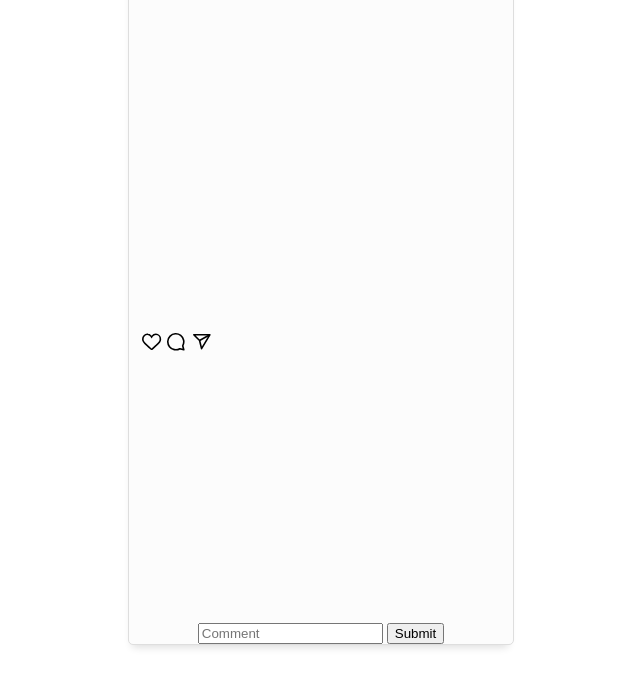
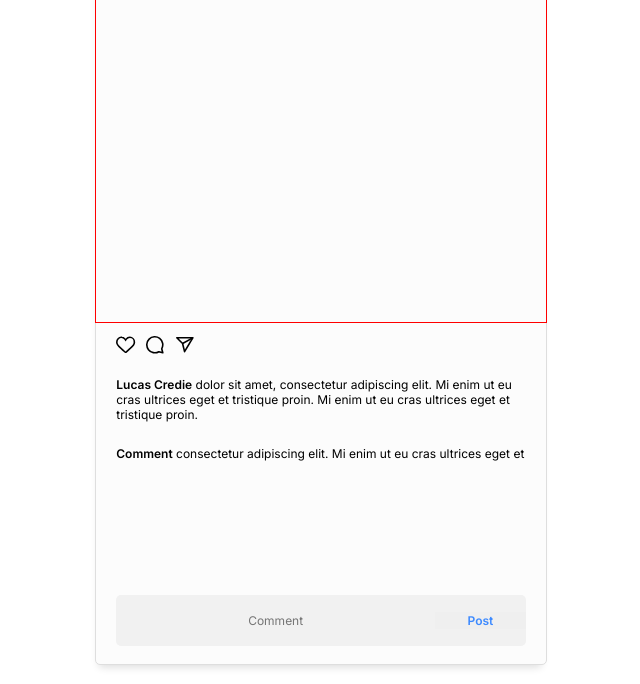
Before and after one commit to ramirofazio/coloredByteTest, a plain HTML site: page index.html in a window 1280 px wide. Shown: the part 116-800 px from the top of the page, without its empty margins (319-959 px from the left). Drawn offline with Linux system fonts and the light colour scheme.

Commit message:
Comments mockup ready

```diff
--- a/index.css
+++ b/index.css
@@ -1,4 +1,4 @@
-@import url("https://fonts.googleapis.com/css2?family=Inter:wght@400;500&display=swap");
+@import url("https://fonts.googleapis.com/css2?family=Inter:wght@400;500;600&display=swap");
 
 body {
   margin: 0;
@@ -18,22 +18,17 @@ body {
 .infoContainer {
   display: flex;
   flex-direction: column;
-  width: 30%;
-  height: 90%;
+  align-items: center;
+  width: 450px;
+  height: 95%;
   background: #fcfcfc;
   border: 1px solid #dedede;
   box-shadow: -1px 7px 8px -5px rgba(0, 0, 0, 0.14);
   border-radius: 5px;
 }
 
-.header,
-.slider,
-.buttons,
-.comments {
-  width: 100%;
-}
-
 .header {
+  width: 91%;
   display: flex;
   align-items: center;
   justify-content: space-between;
@@ -43,7 +38,6 @@ body {
 .profileImg {
   min-width: 40px;
   border-radius: 100%;
-  margin-left: 15px;
 }
 
 .nameContainer {
@@ -76,25 +70,93 @@ body {
 }
 
 .slider {
+  width: 100%;
   flex: 4;
+  outline: 1px solid red;
 }
 
 .buttons {
-  width: 20%;
+  width: 91%;
   display: flex;
   align-items: center;
-  justify-content: space-around;
+  justify-content: flex-start;
   flex: 0.5;
-  margin-left: 10px;
+}
+
+.buttons svg {
+  margin-right: 10px;
 }
 
 .sendBtn {
   margin-top: 2px;
 }
 
-.comments {
+.commentsContainer {
+  width: 91%;
   display: flex;
-  align-items: flex-end;
-  justify-content: center;
+  flex-direction: column;
+  align-items: center;
+  justify-content: space-between;
   flex: 3.5;
 }
+
+.comments {
+  width: 100%;
+  display: flex;
+  flex-direction: column;
+}
+
+.comments p {
+  font-family: "Inter";
+  font-style: normal;
+  font-weight: 400;
+  font-size: 12px;
+  line-height: 15px;
+
+  color: #000000;
+}
+
+.comments p span {
+  font-weight: 600;
+}
+
+.inputContainer {
+  display: flex;
+  align-items: center;
+  justify-content: center;
+  width: 100%;
+  height: 17%;
+  margin-bottom: 18px;
+  border-radius: 5px;
+  background-color: #f1f1f1;
+}
+
+.commentInput {
+  flex: 4;
+  border: none;
+  background-color: #f1f1f1;
+  text-align: center;
+
+  font-family: "Inter";
+  font-style: normal;
+  font-weight: 400;
+  font-size: 12px;
+  line-height: 15px;
+}
+
+.commentInput:focus {
+  border: none;
+  outline: none;
+}
+
+.postBtn {
+  flex: 1;
+  border: none;
+
+  font-family: "Inter";
+  font-style: normal;
+  font-weight: 700;
+  font-size: 12px;
+  line-height: 15px;
+  color: #3d8aff;
+}
--- a/index.html
+++ b/index.html
@@ -79,10 +79,21 @@
           </svg>
         </section>
 
-        <section class="comments">
+        <section class="commentsContainer">
+          <div class="comments">
+            <p>
+              <span>Lucas Credie</span> dolor sit amet, consectetur adipiscing
+              elit. Mi enim ut eu cras ultrices eget et tristique proin. Mi enim
+              ut eu cras ultrices eget et tristique proin.
+            </p>
+            <p>
+              <span>Comment</span> consectetur adipiscing elit. Mi enim ut eu
+              cras ultrices eget et
+            </p>
+          </div>
           <div class="inputContainer">
             <input type="text" class="commentInput" placeholder="Comment" />
-            <input type="submit" />
+            <input type="submit" class="postBtn" value="Post" />
           </div>
         </section>
       </div>
```
